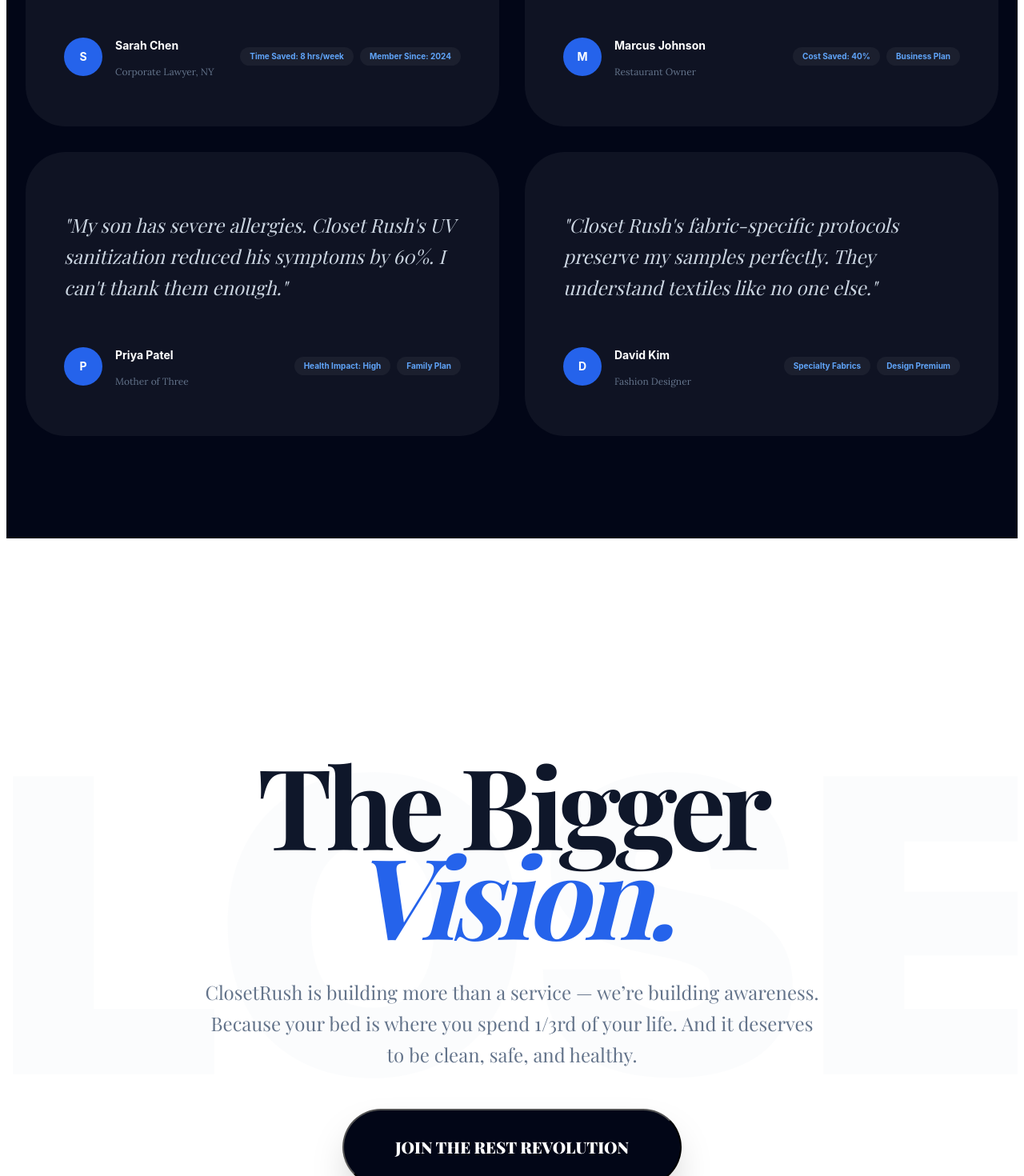
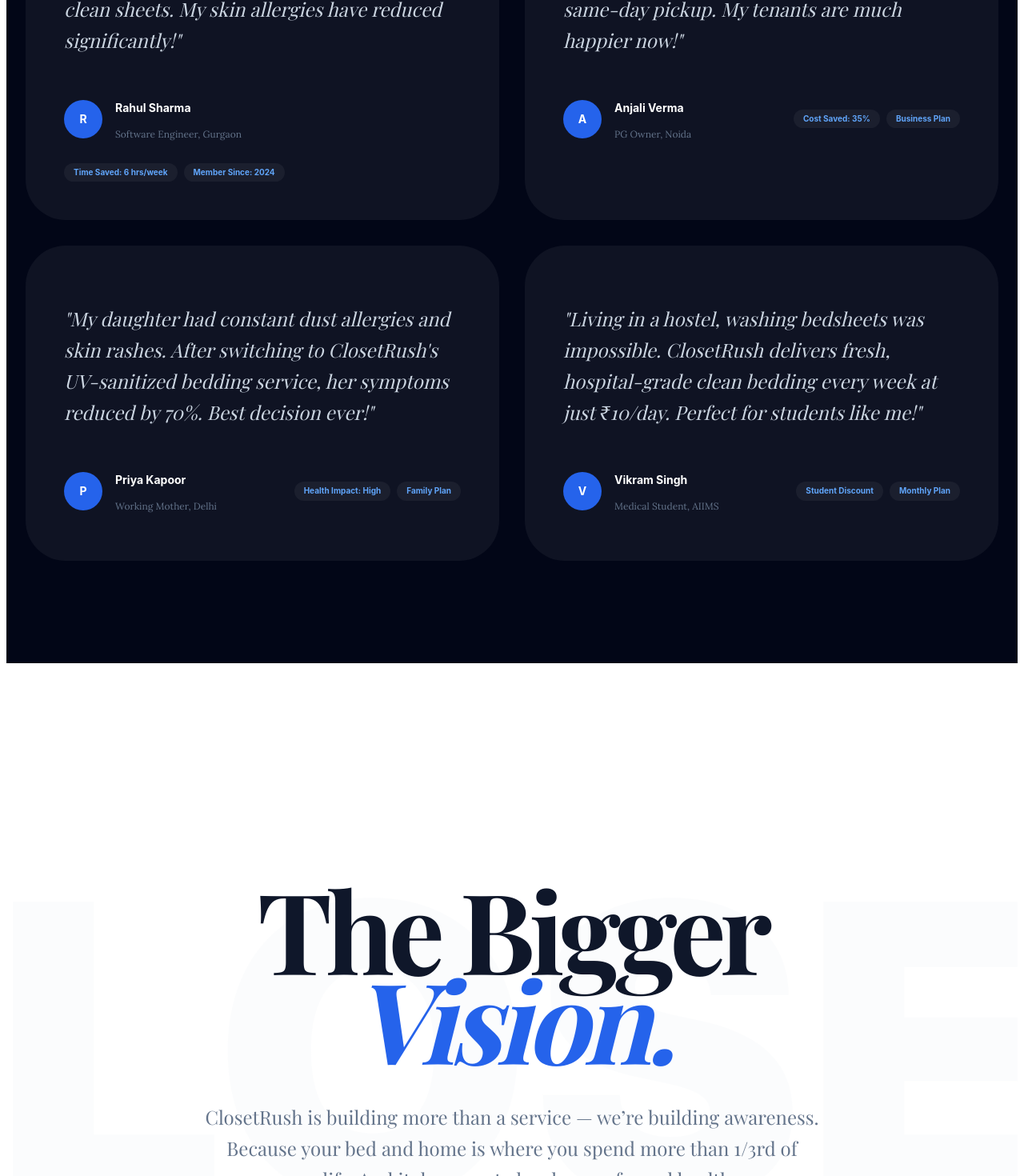
Before and after one commit to dakshverma23/ClosetRush, a React (Create React App) app in the folder frontend/: page /about in a window 1280 px wide. Shown: the part 6688-8158 px from the top of the page at 80% size. Built offline with nearby package versions, Linux system fonts and the light colour scheme; no server answers; the HTML template or start-up script is replaced by a standard one; a web font is replaced by a local one.

Commit message:
fixing content on about page

```diff
--- a/frontend/src/pages/public/AboutPage.js
+++ b/frontend/src/pages/public/AboutPage.js
@@ -290,16 +290,16 @@
             </div>
           </section>
 
-          {/* ── SECTION 7: USER STORIES (SARAH, MARCUS, ETC) ── */}
+          {/* ── SECTION 7: USER STORIES (INDIAN CUSTOMERS) ── */}
           <section className="py-32 bg-[#020617] text-white">
             <div className="max-w-7xl mx-auto px-6">
               <h2 className="text-4xl md:text-6xl font-bold tracking-tighter mb-20 text-center">Real Impact.</h2>
               <div className="grid grid-cols-1 md:grid-cols-2 gap-8">
                  {[
-                   { n: "Sarah Chen", r: "Corporate Lawyer, NY", q: "As a lawyer working 70-hour weeks, I was spending my precious weekends doing laundry. Closet Rush gave me my life back.", s: ["Time Saved: 8 hrs/week", "Member Since: 2024"] },
-                   { n: "Marcus Johnson", r: "Restaurant Owner", q: "Traditional services couldn't keep up with 50+ uniforms daily. Closet Rush handles it with same-day turnaround.", s: ["Cost Saved: 40%", "Business Plan"] },
-                   { n: "Priya Patel", r: "Mother of Three", q: "My son has severe allergies. Closet Rush's UV sanitization reduced his symptoms by 60%. I can't thank them enough.", s: ["Health Impact: High", "Family Plan"] },
-                   { n: "David Kim", r: "Fashion Designer", q: "Closet Rush's fabric-specific protocols preserve my samples perfectly. They understand textiles like no one else.", s: ["Specialty Fabrics", "Design Premium"] }
+                   { n: "Rahul Sharma", r: "Software Engineer, Gurgaon", q: "Working 12-hour shifts at my tech company, I had no time for laundry. ClosetRush's weekly bedding service means I always have fresh, clean sheets. My skin allergies have reduced significantly!", s: ["Time Saved: 6 hrs/week", "Member Since: 2024"] },
+                   { n: "Anjali Verma", r: "PG Owner, Noida", q: "Managing 25 rooms was a nightmare with bedding hygiene. ClosetRush handles all my bedsheets, pillow covers, and quilts with same-day pickup. My tenants are much happier now!", s: ["Cost Saved: 35%", "Business Plan"] },
+                   { n: "Priya Kapoor", r: "Working Mother, Delhi", q: "My daughter had constant dust allergies and skin rashes. After switching to ClosetRush's UV-sanitized bedding service, her symptoms reduced by 70%. Best decision ever!", s: ["Health Impact: High", "Family Plan"] },
+                   { n: "Vikram Singh", r: "Medical Student, AIIMS", q: "Living in a hostel, washing bedsheets was impossible. ClosetRush delivers fresh, hospital-grade clean bedding every week at just ₹10/day. Perfect for students like me!", s: ["Student Discount", "Monthly Plan"] }
                  ].map((user, i) => (
                     <div key={i} className="bg-white/5 border border-white/10 p-12 rounded-[50px] hover:bg-white/10 transition-all group">
                        <p className="text-2xl font-light italic text-slate-300 leading-relaxed mb-10 group-hover:text-white transition-colors">"{user.q}"</p>
@@ -329,10 +329,10 @@
                       The Bigger <br/><span className="text-blue-600 italic">Vision.</span>
                    </h2>
                    <p className="text-2xl text-slate-500 max-w-3xl mx-auto font-light leading-relaxed mb-12">
-                      ClosetRush is building more than a service — we’re building awareness. Because your bed is where you spend 1/3rd of your life. And it deserves to be clean, safe, and healthy.
+                      ClosetRush is building more than a service — we’re building awareness. Because your bed and home is where you spend more than 1/3rd of your life. And it deserves to be clean, safe, and healthy.
                    </p>
                    <button onClick={handleGetStarted} className="px-16 py-8 bg-[#020617] text-white text-xl font-black rounded-full shadow-2xl hover:scale-105 transition-all">
-                      JOIN THE REST REVOLUTION
+                      JOIN THE HYGIENE REVOLUTION
                    </button>
                 </SmoothReveal>
              </div>
```
